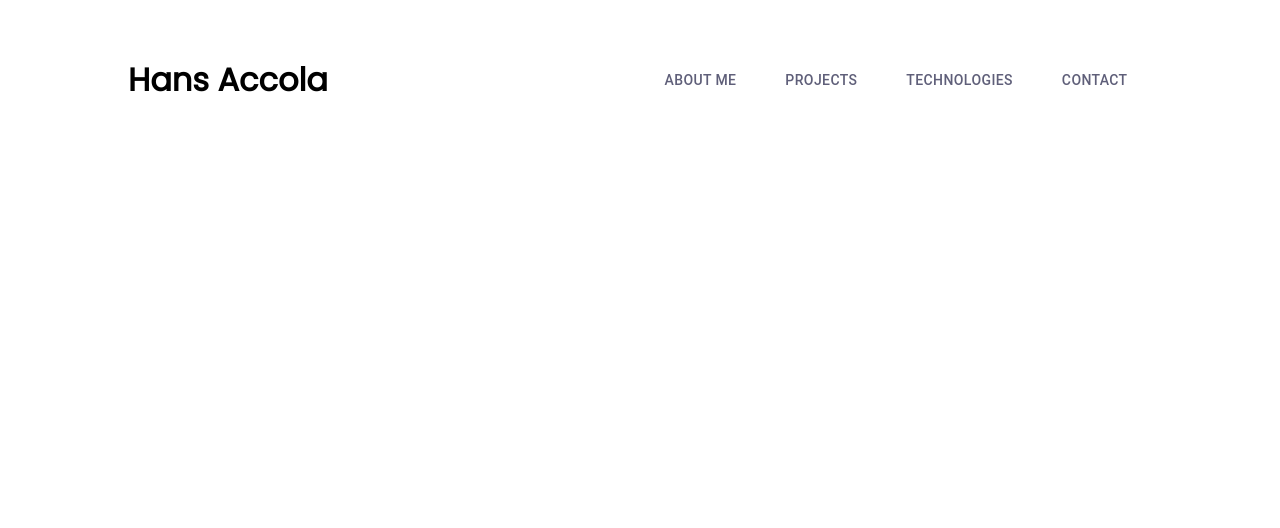
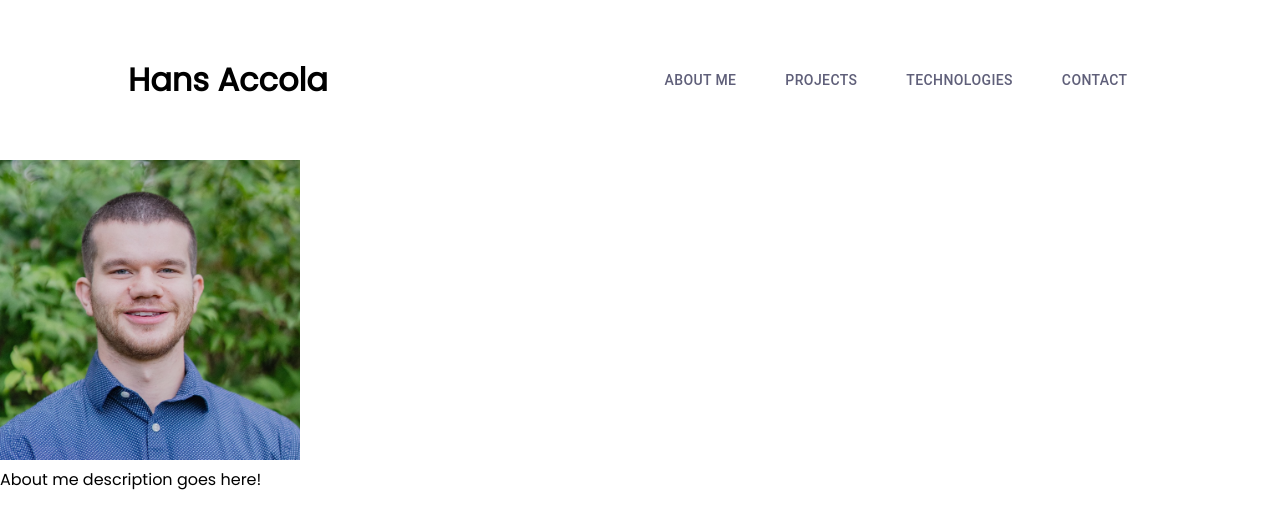
Before and after one commit to iHansy/responsive-portfolio, a React (Create React App) app: page / in a window 1280 px wide. Shown: the top 528 px of the page. Built offline with nearby package versions, Linux system fonts and the light colour scheme.

Commit message:
picture added

```diff
--- a/src/components/AboutMe.js
+++ b/src/components/AboutMe.js
@@ -6,9 +6,17 @@ function AboutMe(props) {
     const [state, setState] = useState('Starter state');
 
     return (
-       <div>
-           <img src="" />
-       </div>
+        <div>
+            <div>
+                <img src="headshot-4.jpg" alt="Girl in a jacket" width="300" height="300"></img>
+            </div>
+            <div>
+                <p>About me description goes here!</p>
+            </div>
+            <div>
+
+            </div>
+        </div>
     );
 };
 
```
Also changed, not shown: 1 other file (tests, documents, lock files or other folders).
